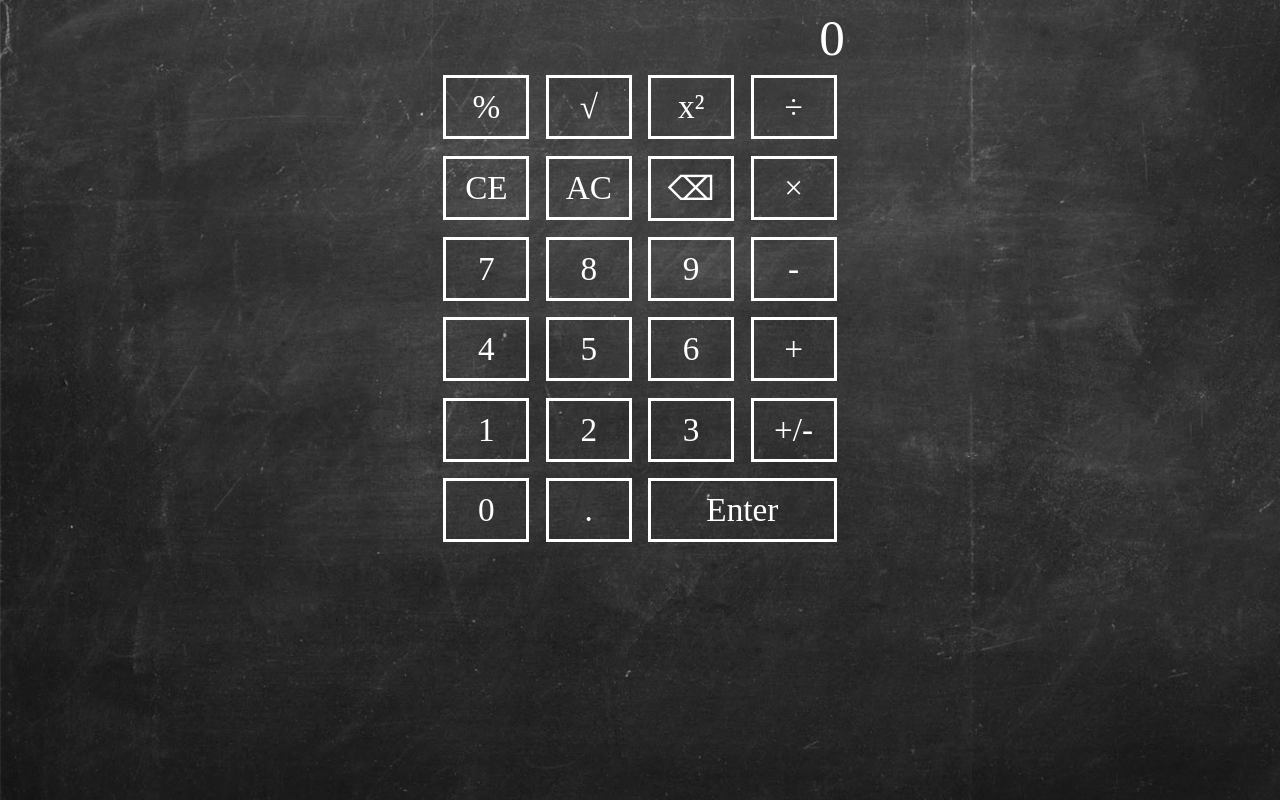
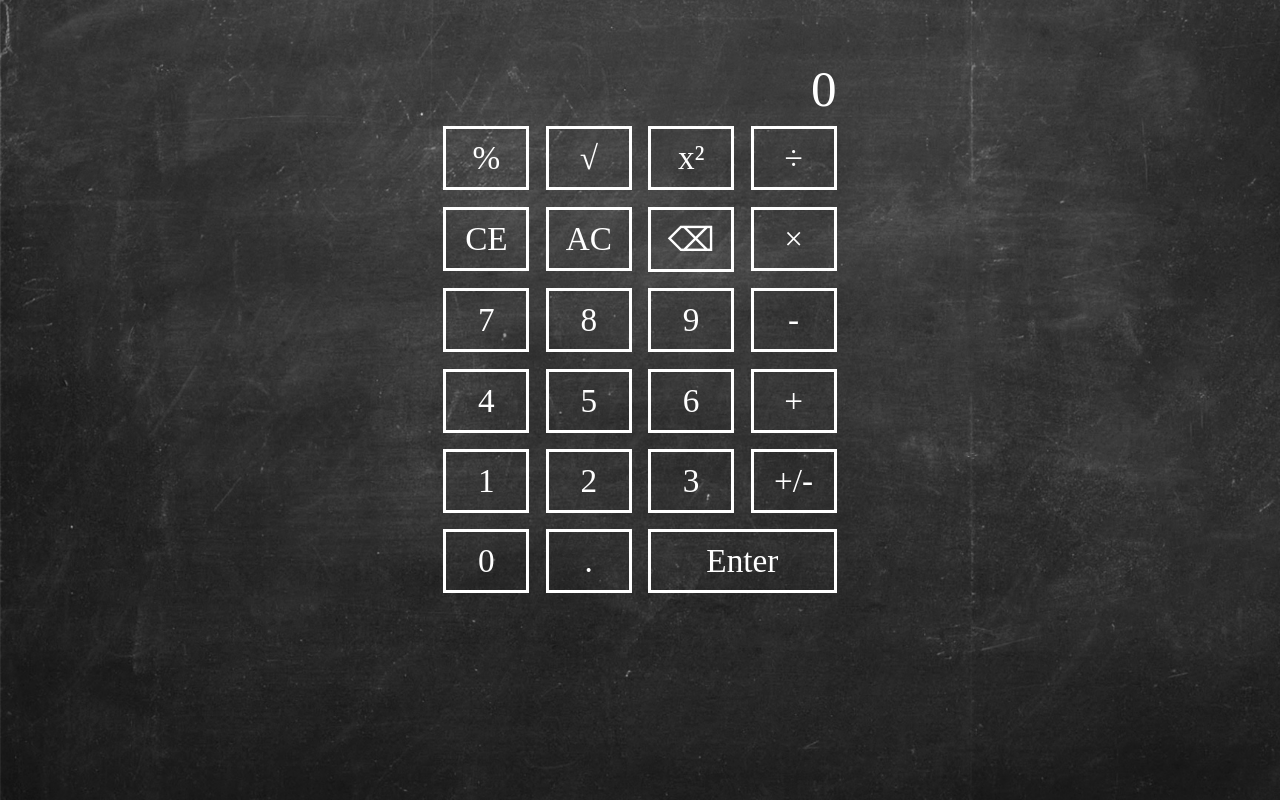
Before and after one commit to jacktho/calculator, an Angular app: page / in a window 1280 px wide. Built offline with nearby package versions, Linux system fonts and the light colour scheme; a web font is replaced by a local one.

Commit message:
solution screen now has same left/right padding as the buttons.

```diff
--- a/src/app/solution-screen/solution-screen.component.css
+++ b/src/app/solution-screen/solution-screen.component.css
@@ -1,6 +1,8 @@
 p {
   text-align: right;
   color: white;
-  margin: 0;
+  margin-bottom: 0;
   font-size: 4vw;
+  padding-left: 2%;
+  padding-right: 2%;
 }
```
